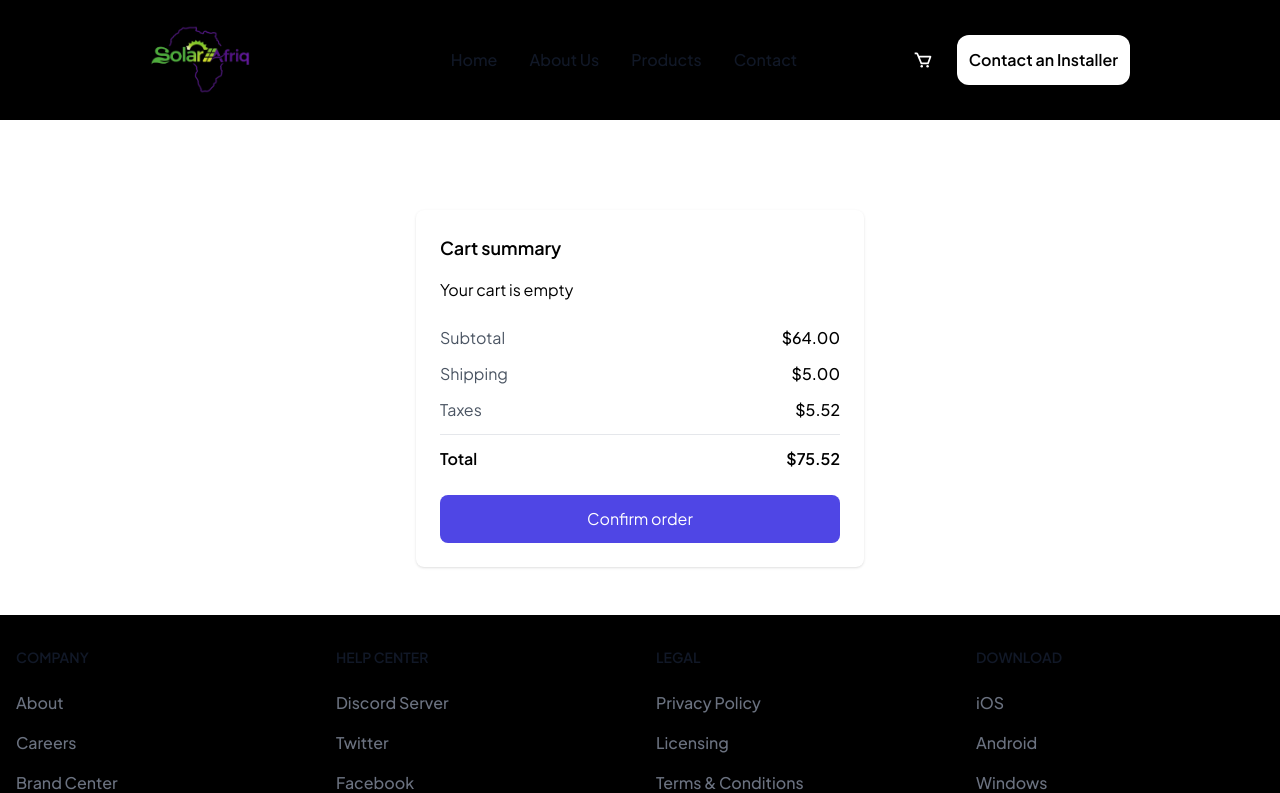
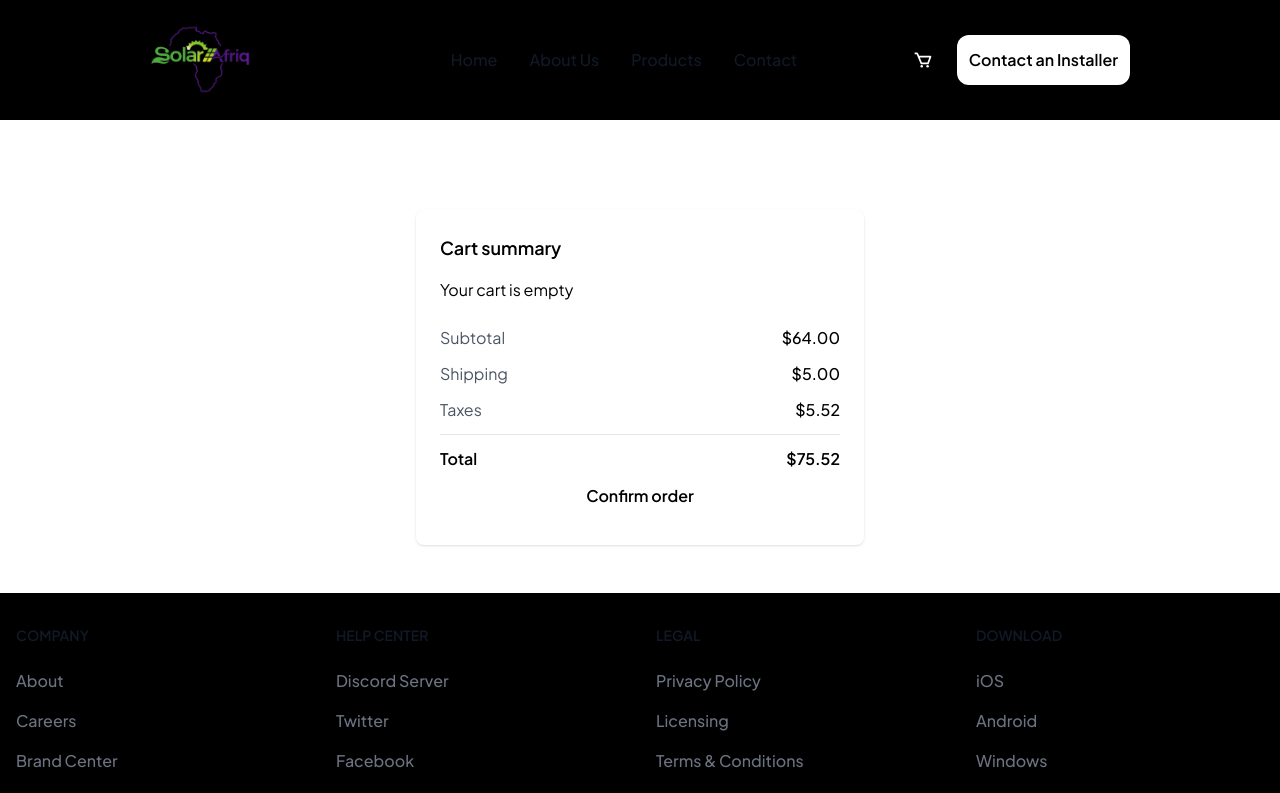
Before and after one commit to BomsG/solarAfriq, a Next.js app: page /Cart in a window 1280 px wide. Shown: the top 793 px of the page. Built offline with nearby package versions, Linux system fonts and the light colour scheme.

Commit message:
refactor: button

```diff
--- a/app/Cart/page.tsx
+++ b/app/Cart/page.tsx
@@ -3,6 +3,7 @@
 import { useCart } from '@/rest/hooks/useCart';
 // import Link from 'next/link';
 import { BsTrash2 } from 'react-icons/bs';
+import Button from '../components/atoms/button';
 
 export default function CartPage() {
   const { cart, removeFromCart, itemCount } = useCart();
@@ -114,9 +115,11 @@ export default function CartPage() {
         </div>
 
         {/* Confirm Button */}
-        <button className='w-full mt-6 bg-indigo-600 text-white py-3 rounded-lg hover:bg-indigo-700 transition-colors'>
+        {/* <button className='w-full mt-6 bg-indigo-600 text-white py-3 rounded-lg hover:bg-indigo-700 transition-colors'>
           Confirm order
-        </button>
+        </button> */}
+
+        <Button content='Confirm order' />
       </div>
     </div>
   );
```
